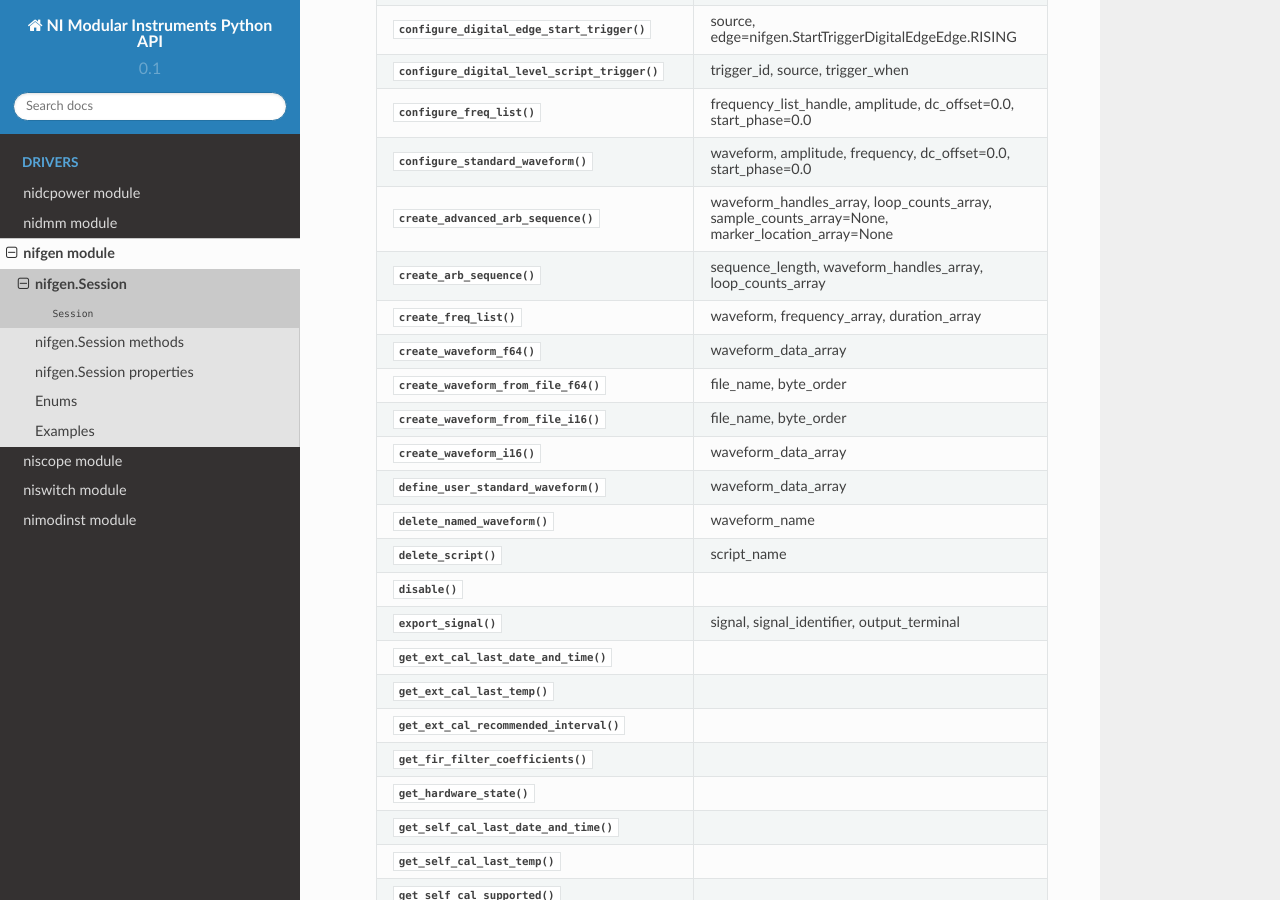
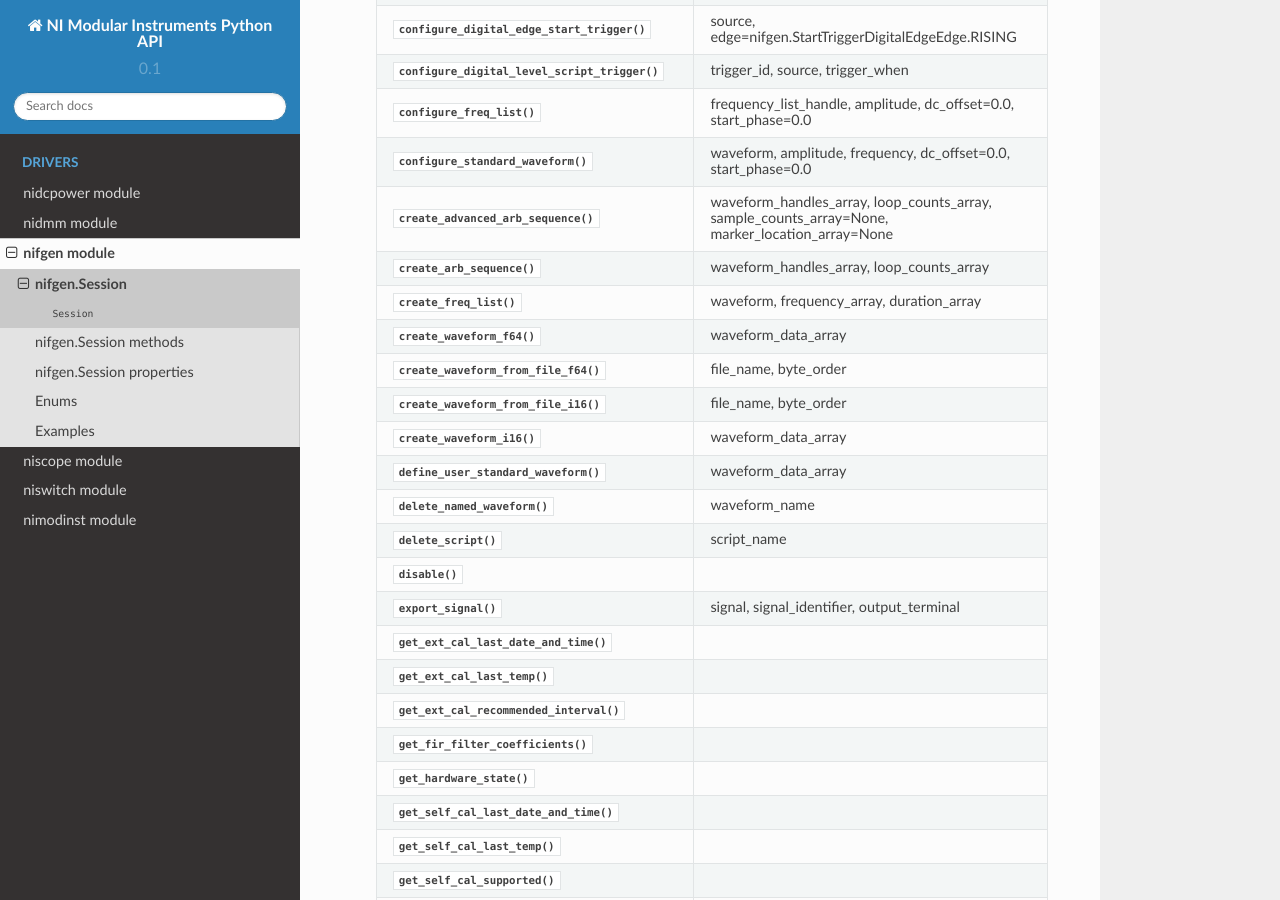
Before and after one commit to ni/nimi-python, a Sphinx documentation site: the page built from docs/nifgen/session.rst, in a window 1280 px wide and 900 px high, scrolled down 7480 px. Built offline with Sphinx 7.4.7 and the Read the Docs theme 2.0.0, drawn with Linux system fonts in a browser that asks for light colours.

Commit message:
Update generated

```diff
--- a/docs/nifgen/functions.rst
+++ b/docs/nifgen/functions.rst
@@ -1157,7 +1157,7 @@
 
 
 
-.. function:: create_arb_sequence(sequence_length, waveform_handles_array, loop_counts_array)
+.. function:: create_arb_sequence(waveform_handles_array, loop_counts_array)
 
     Creates an arbitrary sequence from an array of waveform handles and an
     array of corresponding loop counts. This function returns a handle that
--- a/docs/nifgen/session.rst
+++ b/docs/nifgen/session.rst
@@ -444,7 +444,7 @@
    +-----------------------------------------------------+-------------------------------------------------------------------------------------------------+
    | :py:func:`create_advanced_arb_sequence`             | waveform_handles_array, loop_counts_array, sample_counts_array=None, marker_location_array=None |
    +-----------------------------------------------------+-------------------------------------------------------------------------------------------------+
-   | :py:func:`create_arb_sequence`                      | sequence_length, waveform_handles_array, loop_counts_array                                      |
+   | :py:func:`create_arb_sequence`                      | waveform_handles_array, loop_counts_array                                                       |
    +-----------------------------------------------------+-------------------------------------------------------------------------------------------------+
    | :py:func:`create_freq_list`                         | waveform, frequency_array, duration_array                                                       |
    +-----------------------------------------------------+-------------------------------------------------------------------------------------------------+
```
Also changed, not shown: 1 other file.
